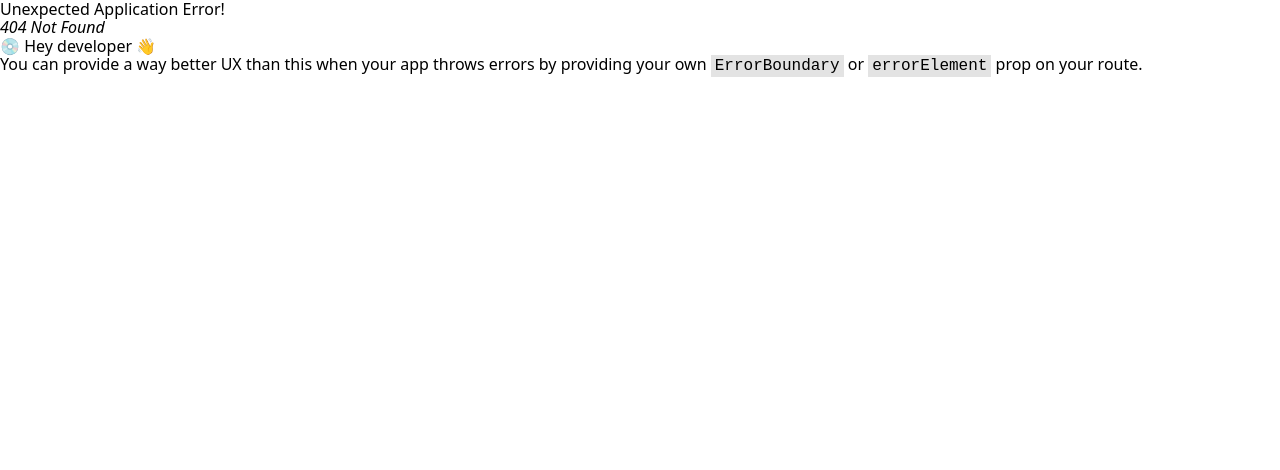
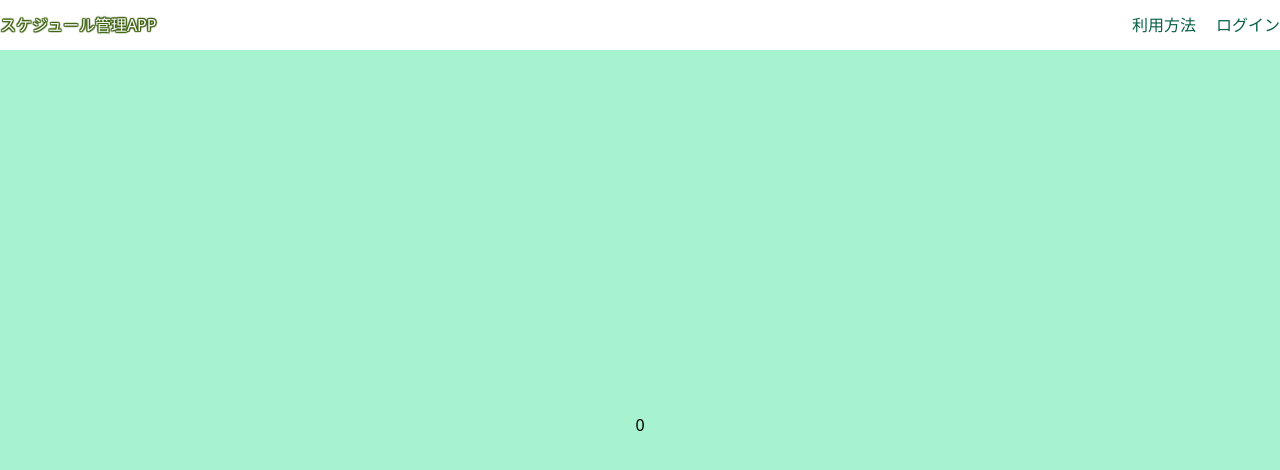
Before and after one commit to Hashimoto-Noriaki/react-calender-app, a React (Vite) app: page /calender in a window 1280 px wide. Before the commit this address had no page. Shown: the top 470 px of the page. Built offline with nearby package versions, Linux system fonts and the light colour scheme.

Commit message:
recoilを導入し、ログインユーザーをglobal stateにて管理するようにした

```diff
--- /dev/null
+++ b/src/components/pages/CalenderPage.tsx
@@ -0,0 +1,12 @@
+import { useRecoilValue } from "recoil"
+import { loginUserState } from "../../store/loginUserState"
+
+export const CalenderPage = () => {
+    const loginUser = useRecoilValue(loginUserState)
+    return (
+    <div>
+        <p>{loginUser.id}</p>
+        <p>{loginUser.name}</p>
+    </div>
+    );
+};
--- a/src/components/pages/LoginPage.tsx
+++ b/src/components/pages/LoginPage.tsx
@@ -1,5 +1,6 @@
 import { ChangeEvent, FormEvent, useState } from "react";
 import { useSetRecoilState } from "recoil";
+import { useNavigate  } from "react-router-dom";
 import { Input } from "../atoms/Input";
 import { PrimaryBtn } from "../atoms/PrimaryBtn";
 import { LoginInfoType } from "../../types/login";
@@ -7,11 +8,12 @@ import { login } from "../../api/login";
 import { loginUserState } from "../../store/loginUserState";
 
 export const LoginPage = () => {
-  const setLoginUser = useSetRecoilState(loginUserState)
-  const [loginInfo, setLoginInfo] = useState<LoginInfoType>({
+    const navigate = useNavigate()
+    const setLoginUser = useSetRecoilState(loginUserState)
+    const [loginInfo, setLoginInfo] = useState<LoginInfoType>({
     email: "",
     password: "",
-  })
+    })
   const [errorMessage, setErrorMessage] = useState("");
 
   const changeLoginInfo = (event: ChangeEvent<HTMLInputElement>) => {
@@ -25,6 +27,7 @@ export const LoginPage = () => {
     try {
       const resUser = login(loginInfo)
       setLoginUser({ id: resUser.id, name: resUser.name })
+      navigate("/calender")
     } catch {
       setErrorMessage("ログインに失敗しました");
     }
--- a/src/routes.tsx
+++ b/src/routes.tsx
@@ -2,6 +2,7 @@ import { createBrowserRouter } from "react-router-dom"
 import { TopPage} from "./components/pages/TopPage"
 import { LoginPage } from "./components/pages/LoginPage"
 import { NotLoginLayout } from "./components/templates/NotLoginLayout"
+import { CalenderPage } from "./components/pages/CalenderPage"
 
 export const router = createBrowserRouter([
     {
@@ -9,7 +10,8 @@ export const router = createBrowserRouter([
         element: <NotLoginLayout/>,
         children:[
             {index: true,element:<TopPage/>},
-            {path: "/login",element:<LoginPage/>}
+            {path: "/login",element:<LoginPage/>},
+            {path: "/calender",element:<CalenderPage/>}
         ]
     }
 ])
```
